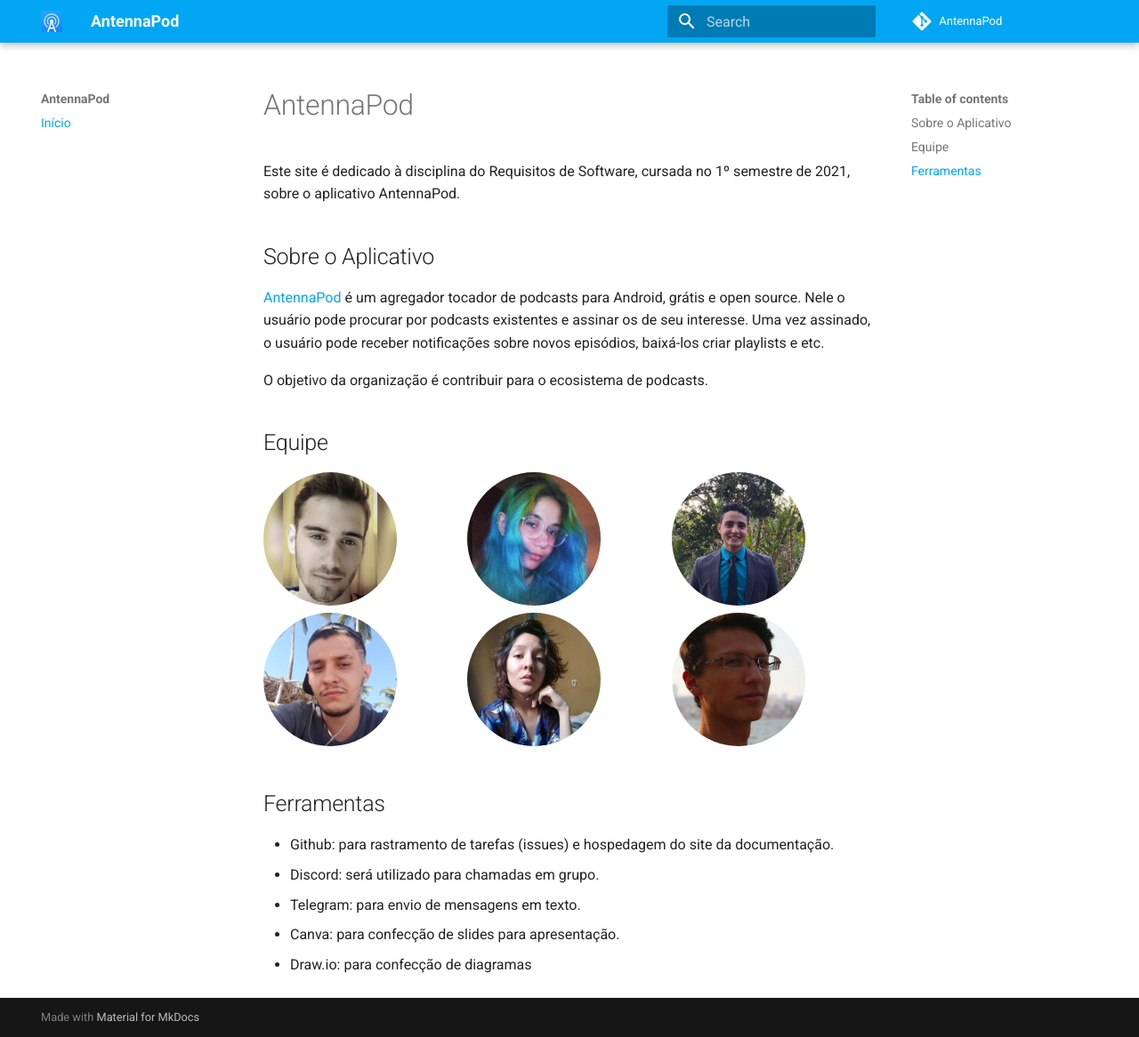
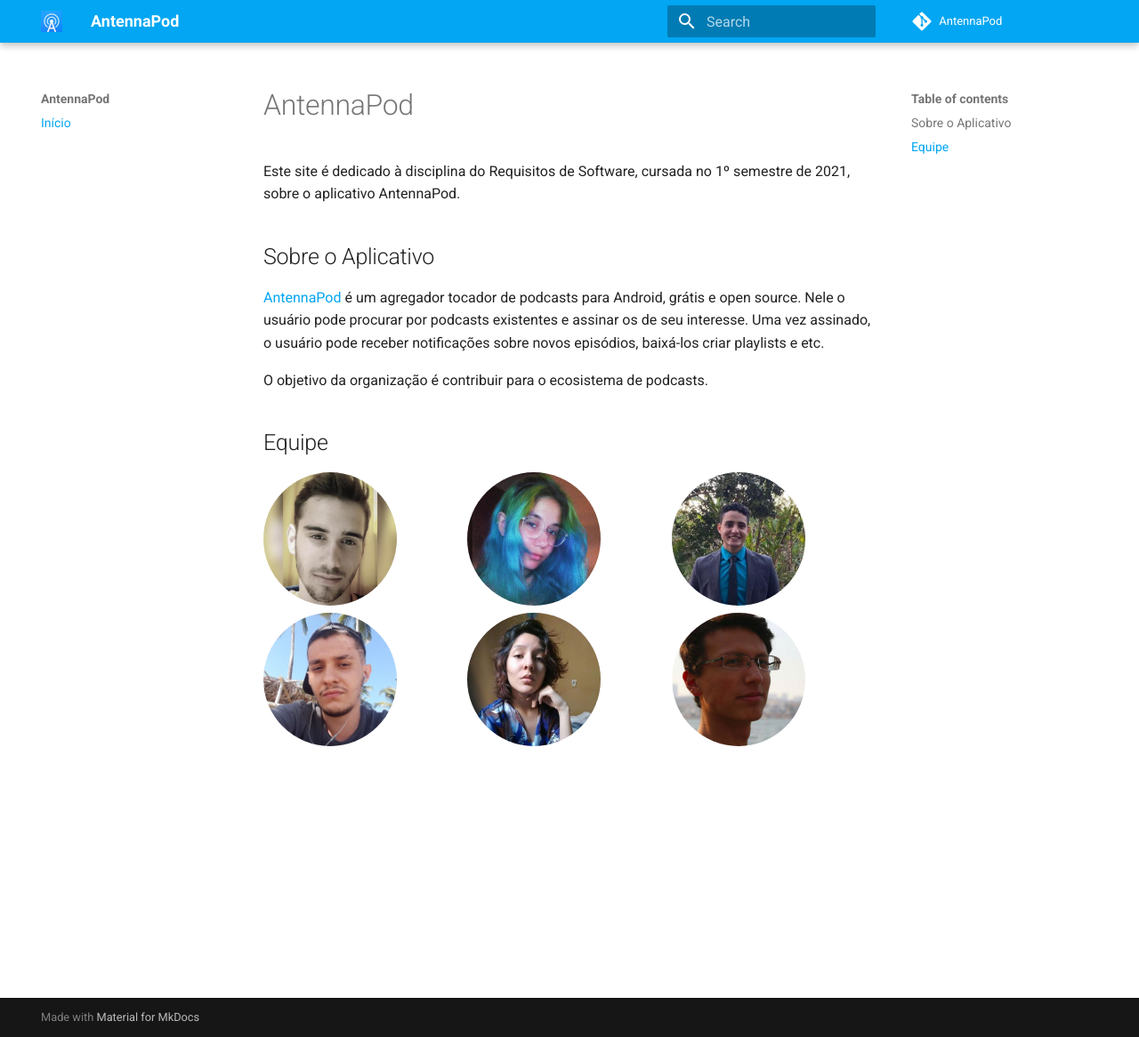
Before and after one commit to Requisitos-de-Software/2021.2-AntennaPod, an MkDocs documentation site: the page built from docs/index.md, in a window 1280 px wide and 1166 px high. Shown: the whole window at 89% size. Built offline with MkDocs 1.6.1 and Material for MkDocs 9.7.7, drawn with Linux system fonts in a browser that asks for light colours; comment, search, counter and statistics services are not loaded.

Commit message:
retirando as ferramentas

```diff
--- a/docs/index.md
+++ b/docs/index.md
@@ -39,13 +39,3 @@
         height="150" style="border-radius:50%;"></a>
   </div>
 </div>
-
-
-## Ferramentas
-
-- Github: para rastramento de tarefas (issues) e
-hospedagem do site da documentação.
-- Discord: será utilizado para chamadas em grupo.
-- Telegram: para envio de mensagens em texto.
-- Canva: para confecção de slides para apresentação.
-- Draw.io: para confecção de diagramas
```
